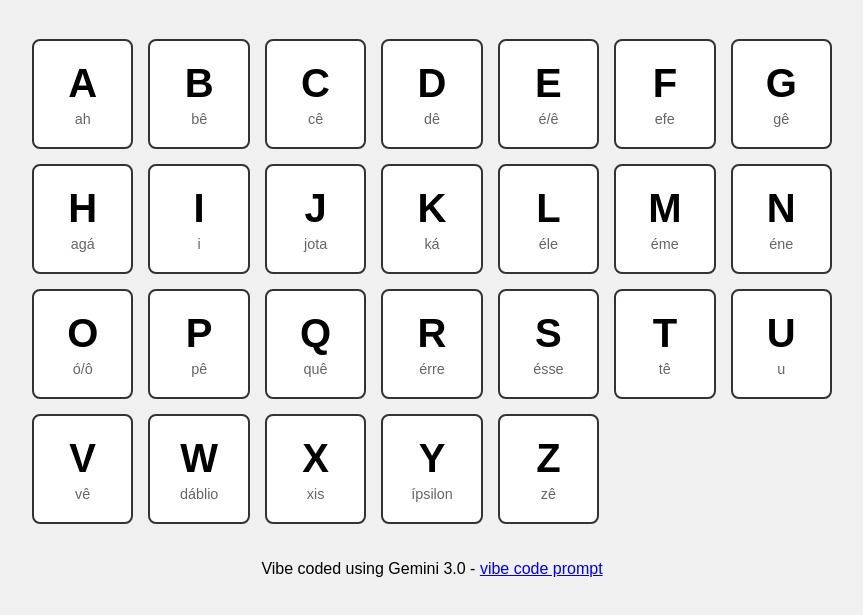
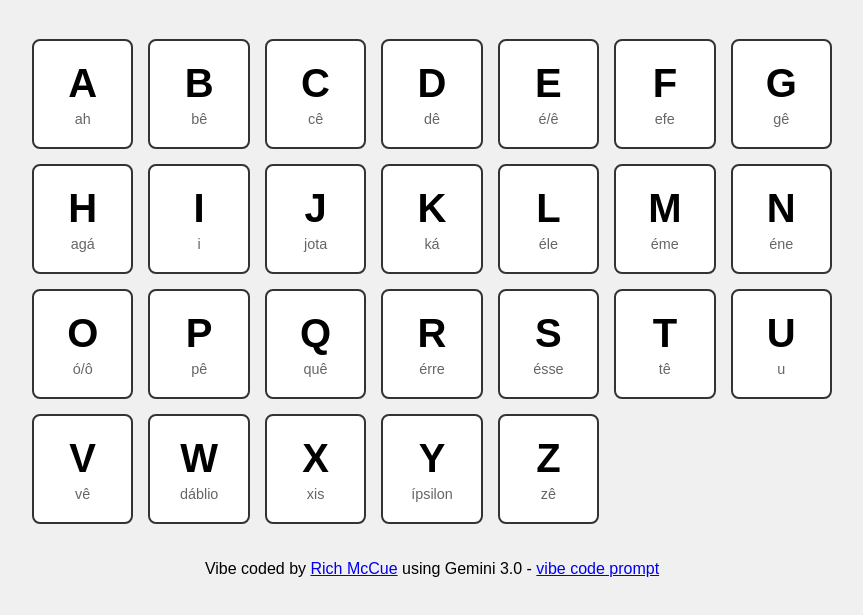
Before and after one commit to richmccue/brasil-letters, a plain HTML site: page index.html in a window 1280 px wide. Shown: the part 69-684 px from the top of the page, without its empty margins (208-1071 px from the left). Drawn offline with Linux system fonts and the light colour scheme.

Commit message:
Update index.html

```diff
--- a/index.html
+++ b/index.html
@@ -47,6 +47,6 @@
             grid.appendChild(card);
         });
     </script>
-<p style="text-align: center;">Vibe coded using Gemini 3.0 - <a href="https://gemini.google.com/share/5e3d70af1c90">vibe code prompt</a></p>
+<p style="text-align: center;">Vibe coded by <a href="https://richmccue.com">Rich McCue</a> using Gemini 3.0 - <a href="https://gemini.google.com/share/5e3d70af1c90">vibe code prompt</a></p>
 </body>
 </html>
```
